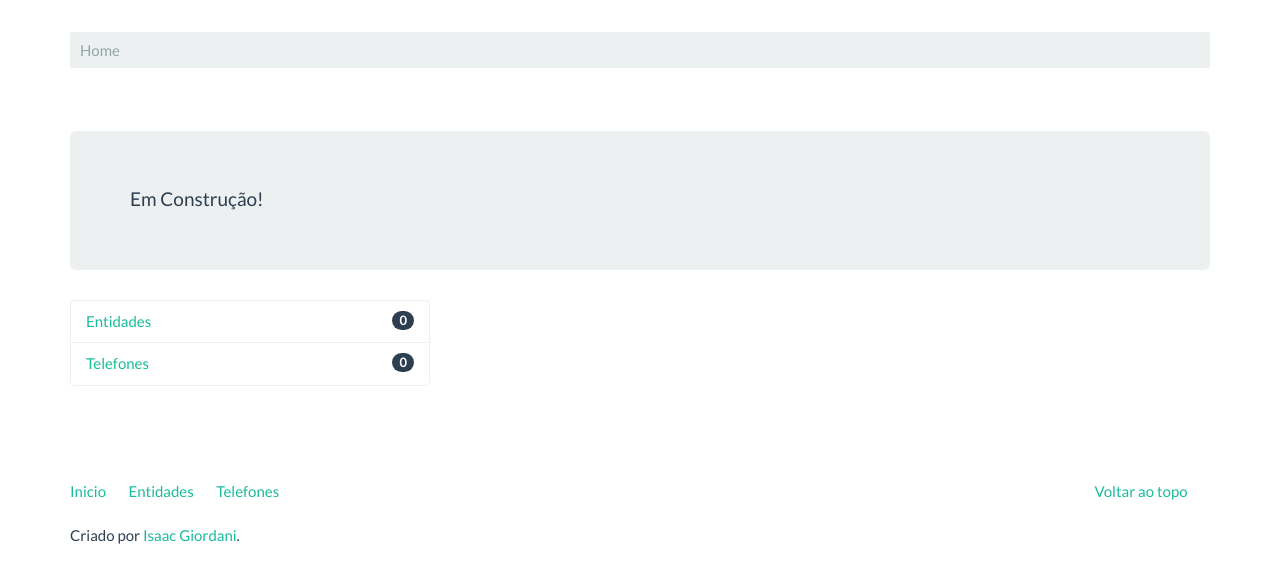
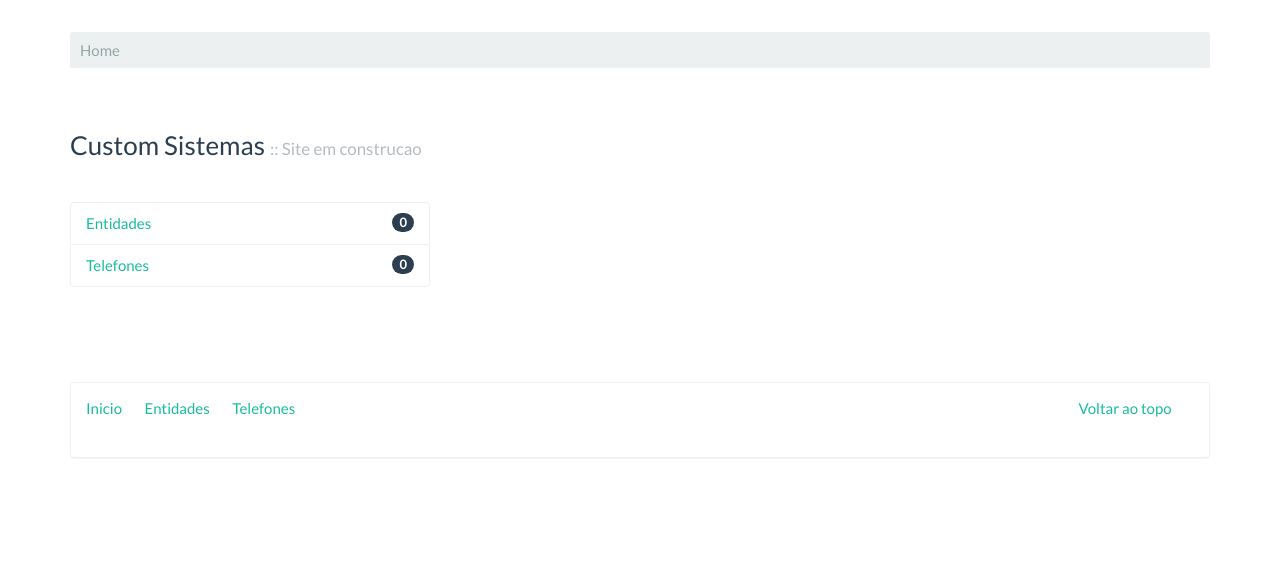
Before and after one commit to isaacgiordani/customsistemas, a Django app: page / in a window 1280 px wide. Shown: the part 60-643 px from the top of the page. Run offline with Django 3.2, Linux system fonts and the light colour scheme; data that the repository does not hold is empty; some libraries are stand-ins or nearby versions.

Commit message:
correcao de layout

```diff
--- a/core/templates/base.html
+++ b/core/templates/base.html
@@ -47,24 +47,26 @@
     <div class="container">
 		{% block container %}
 		{% endblock %}
-		</div>
+		</div><!--container-->
 		<div class="container">
 		<footer id="footer">
         <div class="row">
           <div class="col-lg-12">
-
+						<div class="panel panel-default">
+						  <div class="panel-body">
 								<ul class="list-unstyled">
 		              <li class="pull-right"><a href="#top">Voltar ao topo</a></li>
 		              <li><a href="{% url 'index' %}">Inicio</a></li>
 		              <li><a href="{% url 'listatelefonica:entity_list' %}">Entidades</a></li>
 		              <li><a href="{% url 'listatelefonica:phone_list' %}">Telefones</a></li>
 		            </ul>
-            <p>Criado por <a href="">Isaac Giordani</a>.</p>
 						  </div>
 						</div>
-
+            <!--<p>By <a href="">Isaac Giordani</a>.</p>-->
+          </div>
+        </div>
       </footer>
-		</div>
+		</div><!--container-->
 	  <script src="https://code.jquery.com/jquery-1.10.2.min.js"></script>
     <script src="{% static 'assets/bootstrap.min.js' %}"></script>
 </body>
--- a/core/templates/index.html
+++ b/core/templates/index.html
@@ -8,8 +8,8 @@
   </ol>
 </div>
 
-<div class="jumbotron page-header">
-  <h4>Em Construção! </h4>
+<div class="page-header">
+  <h3>Custom Sistemas <small> :: Site em construcao</small></h3>
 </div>
 
 <div class="row">
--- a/listatelefonica/templates/listatelefonica/entity_list.html
+++ b/listatelefonica/templates/listatelefonica/entity_list.html
@@ -17,7 +17,7 @@
     Entidades
   </div>
 </div>
-<div class=bs-example data-example-id=thumbnails-with-custom-content>
+
 <div class="row">
   {% for e in entity_list %}
   <div class="col-sm-6 col-md-4">
@@ -30,6 +30,5 @@
   </div>
   {% endfor %}
 </div>
-</div>
 
 {% endblock %}
```
Also changed, not shown: listatelefonica/templates/listatelefonica/entity.html (+5 -7 lines), listatelefonica/templates/listatelefonica/phone_list.html (+8 -10 lines). Lines whose indentation alone changed are shown as unchanged.
